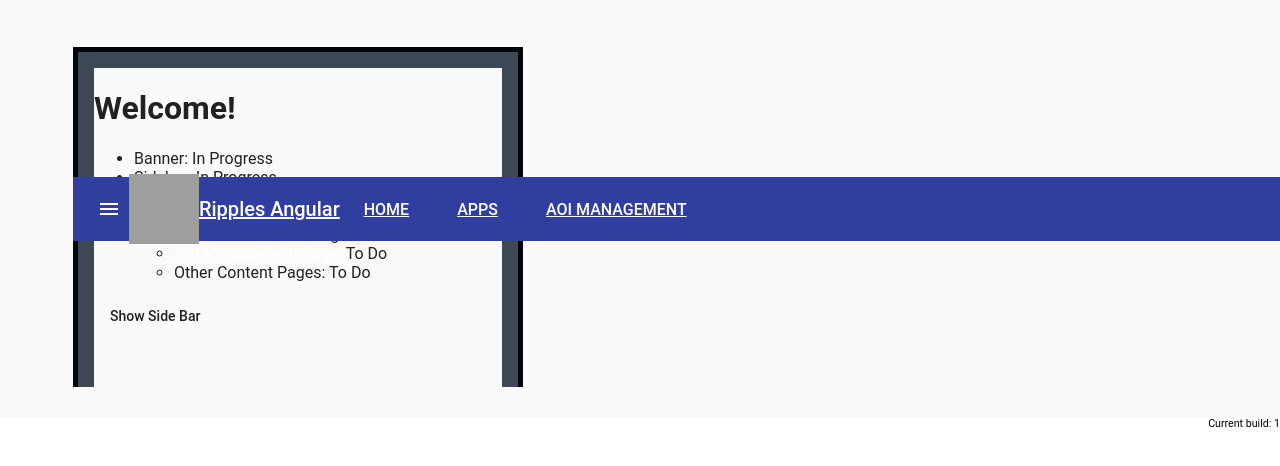
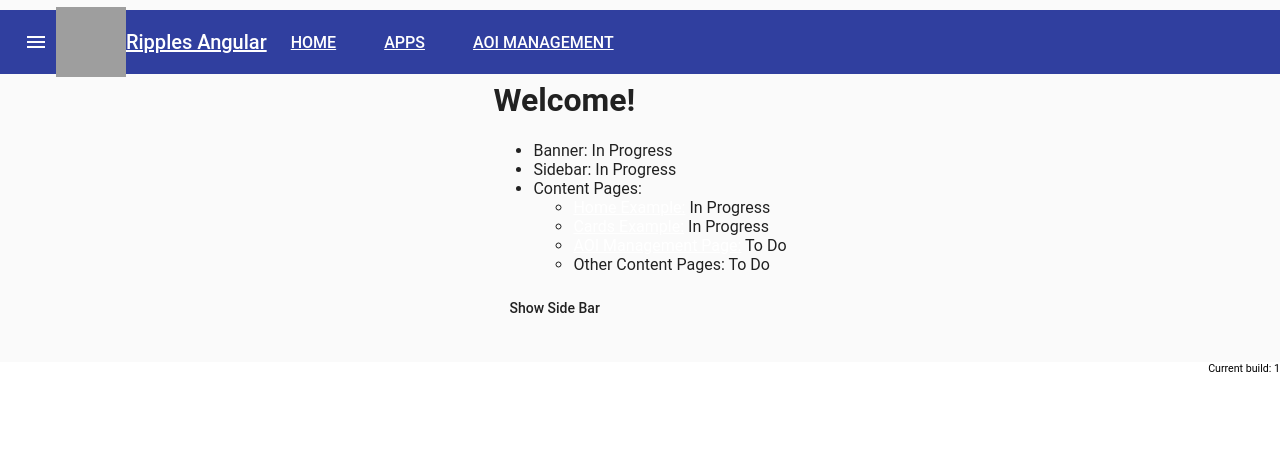
Before and after one commit to kluczka-l/angular-jpznfv, an Angular app: page / in a window 1280 px wide. Shown: the top 466 px of the page. Built offline with nearby package versions, Linux system fonts and the light colour scheme; grey boxes are pictures that could not be loaded.

Commit message:
2 files modified

```diff
--- a/src/app/app.component.html
+++ b/src/app/app.component.html
@@ -1,6 +1,6 @@
-<div class="topbar-containerx">
-    <mat-toolbar color="primary" class="topbar-toolbar">
-      <button mat-icon-button (click)="snav.toggle()"><mat-icon>menu</mat-icon></button>
+<div class="app-container">
+	<mat-toolbar color="primary" class="topbar-toolbar">
+		<button mat-icon-button (click)="snav.toggle()"><mat-icon>menu</mat-icon></button>
       <img [src]="topbarImageUrl" width="70" height="70">
       <a [routerLink]="['/']">
         <h1 class="topbar-app-name">{{siteName}}</h1>
@@ -20,21 +20,17 @@
 </nav>
   </mat-toolbar>
 
-
-
-<mat-sidenav-container >
-    <mat-sidenav #snav  fixedTopGap="56">
+<mat-sidenav-container class="canvas-container">
+    <mat-sidenav #snav  >
       <mat-nav-list>
         <a mat-list-item routerLink="." *ngFor="let nav of fillerNav">{{nav}}</a>
       </mat-nav-list>
     </mat-sidenav>
 
     <mat-sidenav-content>
-      <div class="appContent">
-  <div class="container">
-    <router-outlet></router-outlet>
-  </div>
-</div>
+      <div >
+        <router-outlet></router-outlet>
+      </div>
     </mat-sidenav-content>
   </mat-sidenav-container>
 
--- a/src/styles.scss
+++ b/src/styles.scss
@@ -50,6 +50,22 @@ body {
     a {
         color: white;
     }
+}
+.app-container {
+    margin: 0;
+    display: flex;
+    flex-direction: column;
+    align-items: center;
+    a {
+        color: white;
+    }
+}
+.canvas-container {
+  margin-top: 50px;
+  margin-bottom: 10px;
+  margin-right: 10px;
+  margin-left: 10px;
+
 }
 .topbar-container {
   display: flex;
```
